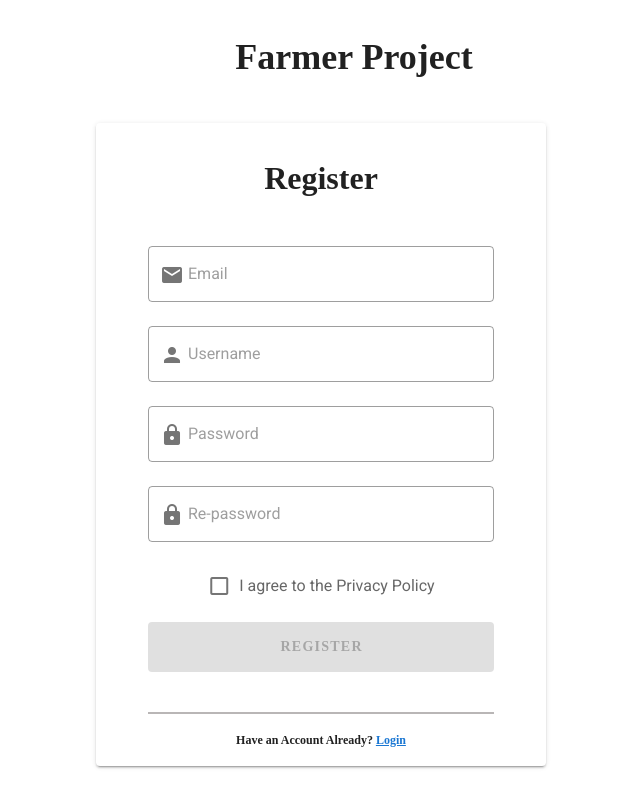
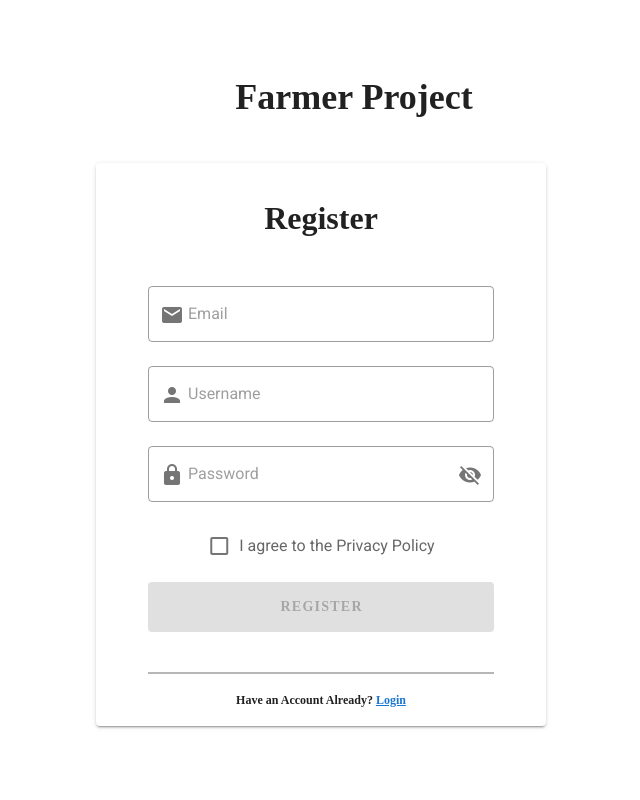
Before and after one commit to Village-Developer/farmer-web-application, a Vue app: page /farmer/register in a window 1280 px wide. Shown: the whole page, without its empty margins (319-959 px from the left). Built offline with nearby package versions, Linux system fonts and the light colour scheme.

Commit message:
[Register] update

```diff
--- a/src/views/RegisterView.vue
+++ b/src/views/RegisterView.vue
@@ -49,10 +49,20 @@
                                     </v-col>
                                 </v-row>
                                 <v-row>
+                                    <v-col class="d-flex justify-center ma-0 pa-0">
+                                        <h1
+                                            class="alertFont"
+                                            v-show="true"
+                                        >
+                                        {{ alert }}</h1>
+                                    </v-col>
+                                </v-row>
+                                <v-row>
                                     <v-col class="px-0">
                                         <v-text-field
                                             hide-details
                                             prepend-inner-icon="mdi-email"
+                                            v-model="email"
                                             name="email"
                                             placeholder="Email"
                                             type="email"
@@ -65,6 +75,7 @@
                                         <v-text-field
                                             hide-details
                                             prepend-inner-icon="mdi-account"
+                                            v-model="username"
                                             name="username"
                                             placeholder="Username"
                                             type="text"
@@ -75,23 +86,15 @@
                                 <v-row>
                                     <v-col class="px-0">
                                         <v-text-field
+                                            ref="password"
+                                            v-model="password"
                                             hide-details
                                             prepend-inner-icon="mdi-lock"
+                                            :append-icon="showPassword ? 'mdi-eye' : 'mdi-eye-off'"
+                                            @click:append="showPassword=!showPassword"
                                             name="password"
                                             placeholder="Password"
-                                            type="password"
-                                            outlined
-                                        ></v-text-field>
-                                    </v-col>
-                                </v-row>
-                                <v-row>
-                                    <v-col class="px-0">
-                                        <v-text-field
-                                            hide-details
-                                            prepend-inner-icon="mdi-lock"
-                                            name="re-password"
-                                            placeholder="Re-password"
-                                            type="password"
+                                            :type="showPassword ? 'text' : 'password'"
                                             outlined
                                         ></v-text-field>
                                     </v-col>
@@ -99,6 +102,7 @@
                                 <v-row>
                                     <v-col class="d-flex justify-center pt-0">
                                         <v-checkbox
+                                            v-model="checkbox"
                                             hide-details
                                             label="I agree to the Privacy Policy"
                                             color="green"
@@ -113,7 +117,8 @@
                                             height="50px"
                                             elevation="3"
                                             block
-                                            disabled
+                                            :disabled="!checkbox"
+                                            @click="register"
                                         >
                                             Register
                                         </v-btn>
@@ -136,8 +141,41 @@
 </template>
 
 <script>
+
+const { axios } = require('../axios')
+
 export default {
-
+  data: () => ({
+    checkbox: false,
+    username: '',
+    email: '',
+    password: '',
+    showPassword: false,
+    alertShow: false,
+    alert: ''
+  }),
+  methods: {
+    register () {
+      axios.post('/register/user', {
+        credential: {
+          user: this.username,
+          pass: this.password
+        },
+        addr: null,
+        job: null,
+        role: {
+          role: ''
+        },
+        fname: '',
+        lname: ''
+      }).then((response) => {
+        this.$router.push({ name: 'login' })
+      }).catch((error) => {
+        this.alert = 'Fill out the information completely!'
+        console.log(error)
+      })
+    }
+  }
 }
 </script>
 
@@ -170,6 +208,13 @@ export default {
         font-size: 12px;
         line-height: 28px;
     }
+    .alertFont {
+        font-family: 'Lemon', cursive;
+        font-style: normal;
+        font-weight: 800;
+        font-size: 12px;
+        line-height: 28px;
+    }
     .line {
         border-bottom: solid 2px;
         border-bottom-color: #B9B6B6;
```
